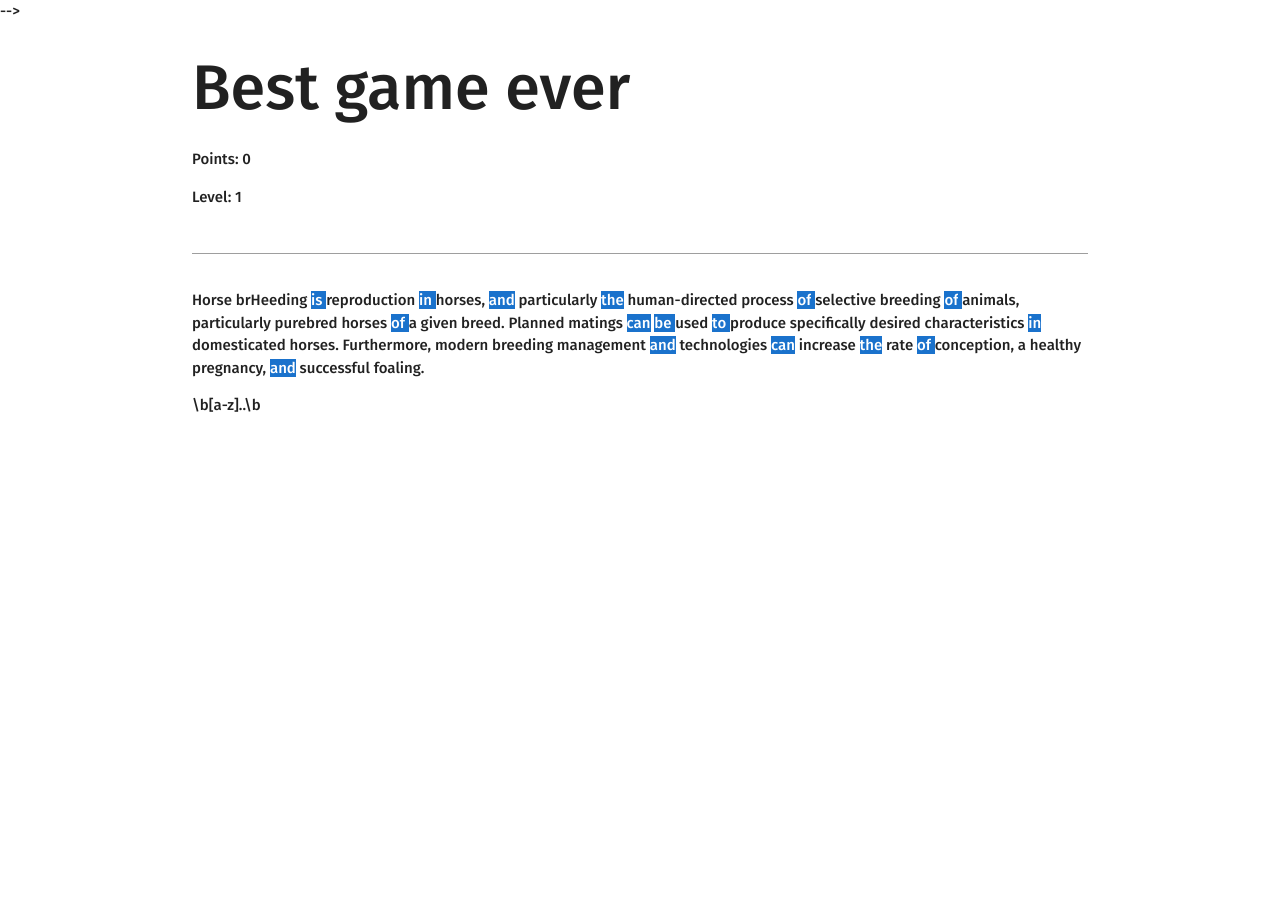
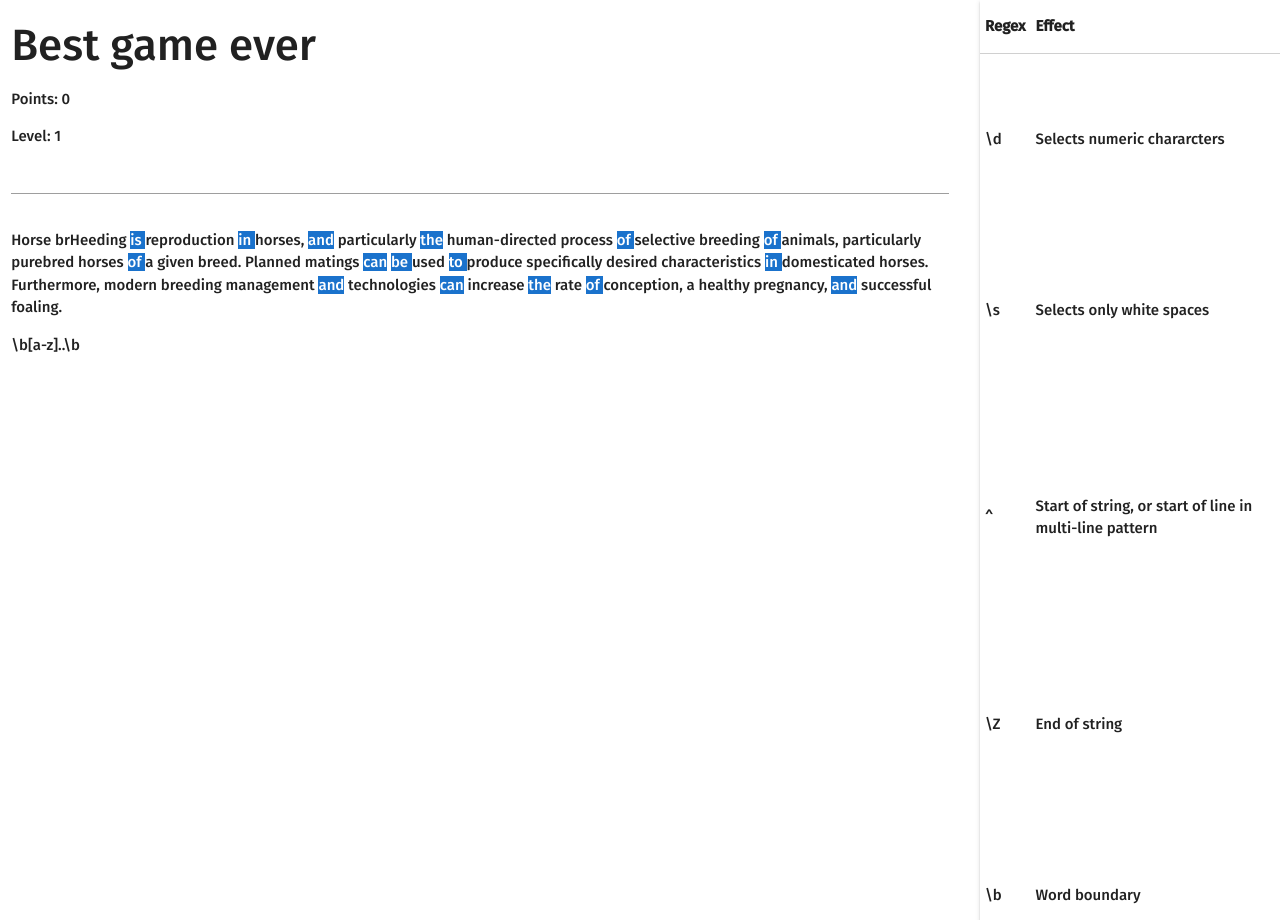
Before and after one commit to Vollcode/Regexperts, a PHP site: page / in a window 1280 px wide. Run offline with PHP 8.4, Linux system fonts and the light colour scheme; some libraries are stand-ins or nearby versions.

Commit message:
implements sidebar

```diff
--- a/app/css/stylesheet.css
+++ b/app/css/stylesheet.css
@@ -14,3 +14,7 @@
   background: #B0FF9D;
   color: black;
  }
+ #nav-mobile {
+     right: 0;
+     left: inherit;
+ }
--- a/app/index.html
+++ b/app/index.html
@@ -16,20 +16,49 @@
     <title>Regexperts</title>
   </head>
   <body ng-controller="GameController as game" ng-init="game.nextLevel(0)">
-    <script type="text/javascript" src="js/materialize.min.js"></script> -->
-    <div class="container">
-      <h1>Best game ever</h1>
+    <script type="text/javascript" src="js/materialize.min.js"></script>
+    <div class="row">
+      <div class="col s9">
+        <h3>Best game ever</h3>
         <p id="points">Points: {{game.currentPoints}}</p>
         <section id="level-number">Level: {{game.currentLevel.number}}</section>
         <input id="user-input" type="text" ng-model="input">
-      <p id="level-text" ng-bind-html="game.multiHighlight(game.currentLevel.text, game.currentLevel.target, input)">
-      </p>
-
+        <p id="level-text" ng-bind-html="game.multiHighlight(game.currentLevel.text, game.currentLevel.target, input)"></p>
         <span id="win-message">{{game.isMatch(input) ? "WINNER" : ""}}</span>
-
         <button id="next-level" ng-show="game.isMatch(input)" ng-click="input = ''; game.nextLevel(game.currentLevel.number)">Next level</button>
-
         <p id="target">{{game.currentLevel.target}}</p>
+      </div>
+      <div class="col s3">
+        <table id="nav-mobile" class="highlight side-nav fixed">
+          <thead>
+            <tr>
+              <th>Regex</th>
+              <th>Effect</th>
+            </tr>
+          </thead>
+          <tbody>
+            <tr>
+              <td>\d</td>
+              <td>Selects numeric chararcters</td>
+            </tr>
+            <tr>
+              <td>\s</td>
+              <td>Selects only white spaces</td>
+            </tr>
+            <tr>
+              <td>^</td>
+              <td>Start of string, or start of line in multi-line pattern</td>
+            </tr>
+            <tr>
+              <td>\Z</td>
+              <td>End of string</td>
+            </tr>
+            <tr>
+              <td>\b</td>
+              <td>Word boundary</td>
+          </tbody>
+        </table>
+      </div>
     </div>
   </body>
 </html>
```
Lines whose indentation alone changed are shown as unchanged.
